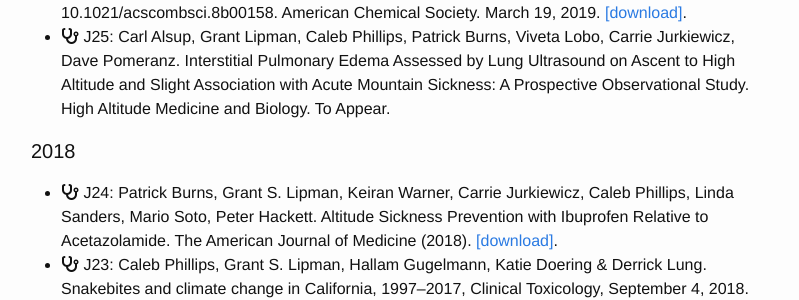
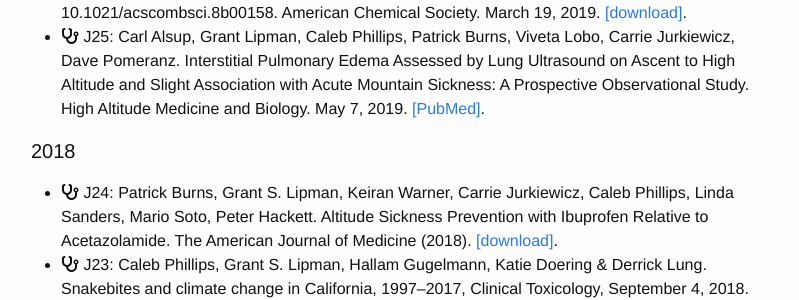
Before and after one commit to somerandomsequence/smallwhitecube, a Jekyll site: the page built from research.md, in a window 1280 px wide and 900 px high, scrolled down 636 px. Shown: the part 232-532 px from the top of the window, without its empty margins (239-1038 px from the left). Built offline with Jekyll 4.4.1, drawn with Linux system fonts in a browser that asks for light colours; nearby versions of some CDN libraries.

Commit message:
pubmed link

```diff
--- a/_includes/papers.html
+++ b/_includes/papers.html
@@ -22,7 +22,7 @@
    <li><i class="fa fa-stethoscope" aria-hidden="true"></i> J28: Carrie Jurkiewicz, Patrick Burns, Caleb Phillips, Christopher Winstead-Derlega, Andre Burnier, Aaron Reilly, Peter Hackett, Grant Lipman. Day of Ascent Dosing of Acetazolamide for Prevention of Acute Mountain Sickness. High Altitude Medicine and Biology. To Appear.</li>
    <li><i class="fa fa-stethoscope" aria-hidden="true"></i> J27: Carl Alsup, Grant S. Lipman, David Pomeranz, Rwo-Wen Huang, Patrick Burns, Nicholas Juul, Caleb Phillips et al. "Interstitial Pulmonary Edema Assessed by Lung Ultrasound on Ascent to High Altitude and Slight Association with Acute Mountain Sickness: A Prospective Observational Study." High Altitude Medicine & Biology (2019). <a href="https://www.liebertpub.com/doi/abs/10.1089/ham.2018.0123">[download]</a></li>
    <li><i class="fa fa-cubes" aria-hidden="true"></i> J26: Jason Hattrick-Simpers, Andriy Zakutayev, Sara C. Barron, Zachary Tim Trautt, Nam Nguyen, Kamal Choudhary, Brian DeCost, Caleb Phillips, A. Gilad Kusne, Feng Yi, Apurva Mehta, Ichiro Takeuchi, John D. Perkins, and Martin L. Green. An Inter-Laboratory Study of Zn-Sn-Ti-O Thin Films using High-throughput Experimental Methods. ACS Comb. Sci. DOI: 10.1021/acscombsci.8b00158. American Chemical Society. March 19, 2019. <a href="https://pubs.acs.org/doi/10.1021/acscombsci.8b00158">[download]</a>.</li>
-   <li><i class="fa fa-stethoscope" aria-hidden="true"></i> J25: Carl Alsup, Grant Lipman, Caleb Phillips, Patrick Burns, Viveta Lobo, Carrie Jurkiewicz, Dave Pomeranz. Interstitial Pulmonary Edema Assessed by Lung Ultrasound on Ascent to High Altitude and Slight Association with Acute Mountain Sickness: A Prospective Observational Study. High Altitude Medicine and Biology. To Appear.</li>
+   <li><i class="fa fa-stethoscope" aria-hidden="true"></i> J25: Carl Alsup, Grant Lipman, Caleb Phillips, Patrick Burns, Viveta Lobo, Carrie Jurkiewicz, Dave Pomeranz. Interstitial Pulmonary Edema Assessed by Lung Ultrasound on Ascent to High Altitude and Slight Association with Acute Mountain Sickness: A Prospective Observational Study. High Altitude Medicine and Biology. May 7, 2019. <a href="https://www.ncbi.nlm.nih.gov/pubmed/31045443">[PubMed]</a>.</li>
   </ul>
 
   <h4>2018</h4>
```
